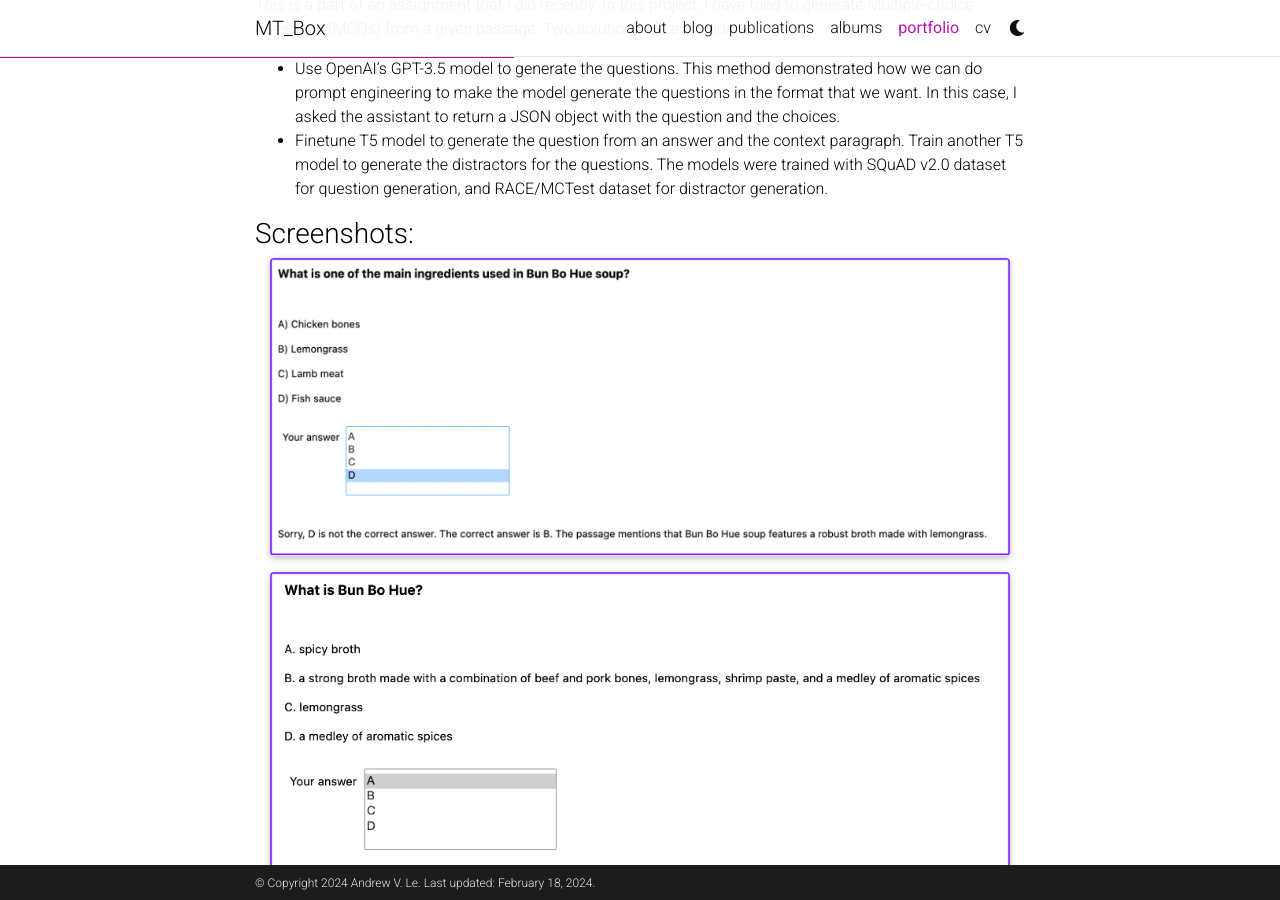
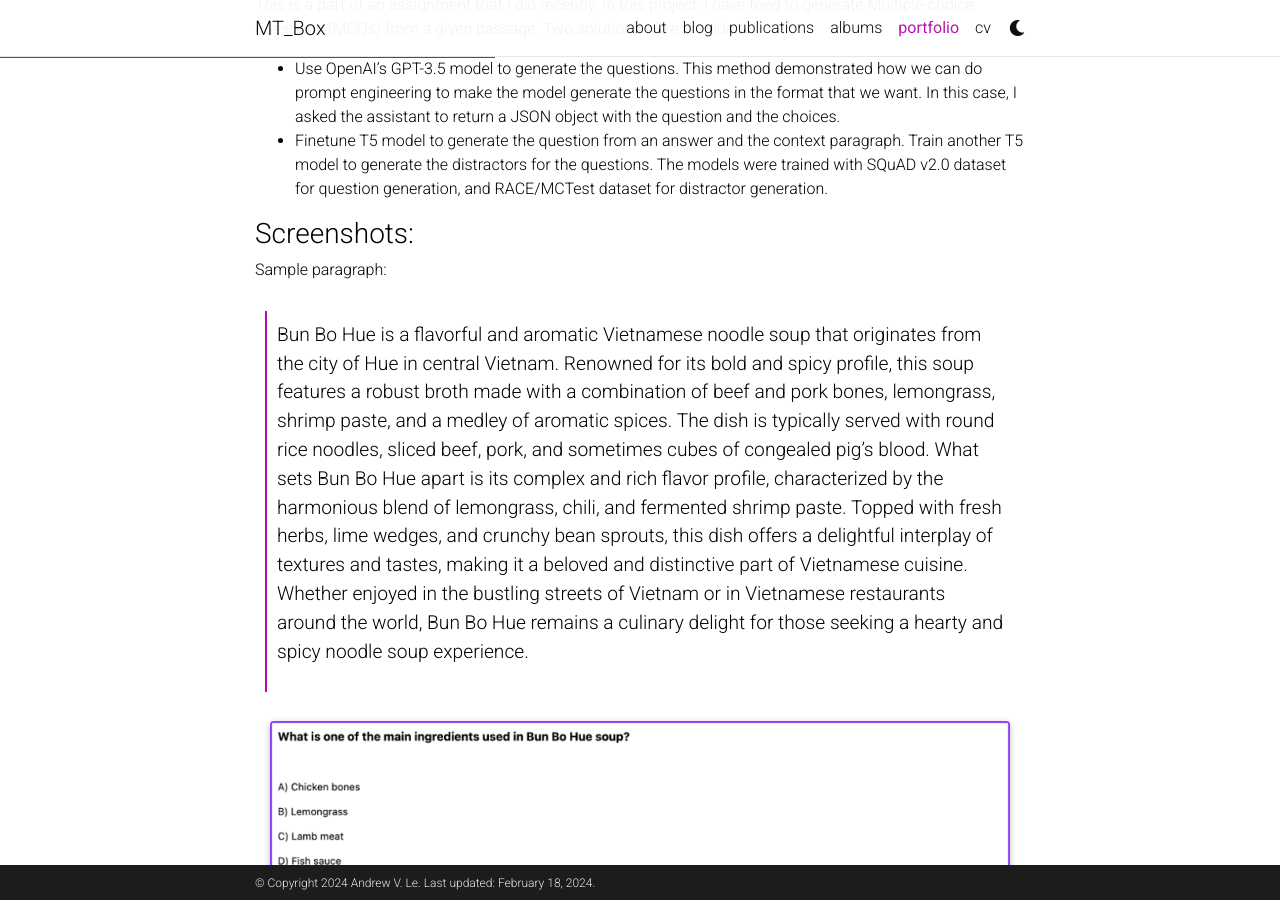
Before and after one commit to levulinh/levulinh.github.io, a Jekyll site: the page built from _pages/drewfolio.md, in a window 1280 px wide and 900 px high, scrolled down 4989 px. Built offline with Jekyll 4.4.1, drawn with Linux system fonts in a browser that asks for light colours; full-size pictures stand in for the smaller copies a plugin makes; comment, search, counter and statistics services are not loaded; a style sheet for code colours, icons or effects is not loaded.

Commit message:
Add sample paragraph for Bun Bo Hue in drewfolio.md

```diff
--- a/_pages/drewfolio.md
+++ b/_pages/drewfolio.md
@@ -140,6 +140,8 @@ This is a part of an assignment that I did recently. In this project, I have tri
 - Finetune T5 model to generate the question from an answer and the context paragraph. Train another T5 model to generate the distractors for the questions. The models were trained with SQuAD v2.0 dataset for question generation, and RACE/MCTest dataset for distractor generation.
 
 ### Screenshots:
+Sample paragraph:
+> Bun Bo Hue is a flavorful and aromatic Vietnamese noodle soup that originates from the city of Hue in central Vietnam. Renowned for its bold and spicy profile, this soup features a robust broth made with a combination of beef and pork bones, lemongrass, shrimp paste, and a medley of aromatic spices. The dish is typically served with round rice noodles, sliced beef, pork, and sometimes cubes of congealed pig's blood. What sets Bun Bo Hue apart is its complex and rich flavor profile, characterized by the harmonious blend of lemongrass, chili, and fermented shrimp paste. Topped with fresh herbs, lime wedges, and crunchy bean sprouts, this dish offers a delightful interplay of textures and tastes, making it a beloved and distinctive part of Vietnamese cuisine. Whether enjoyed in the bustling streets of Vietnam or in Vietnamese restaurants around the world, Bun Bo Hue remains a culinary delight for those seeking a hearty and spicy noodle soup experience.
 
 <div>
     <div class="col-sm mt-3 mt-md-0">
```
Also changed, not shown: assets/img/portfolio/mcq_sample.png (added).
